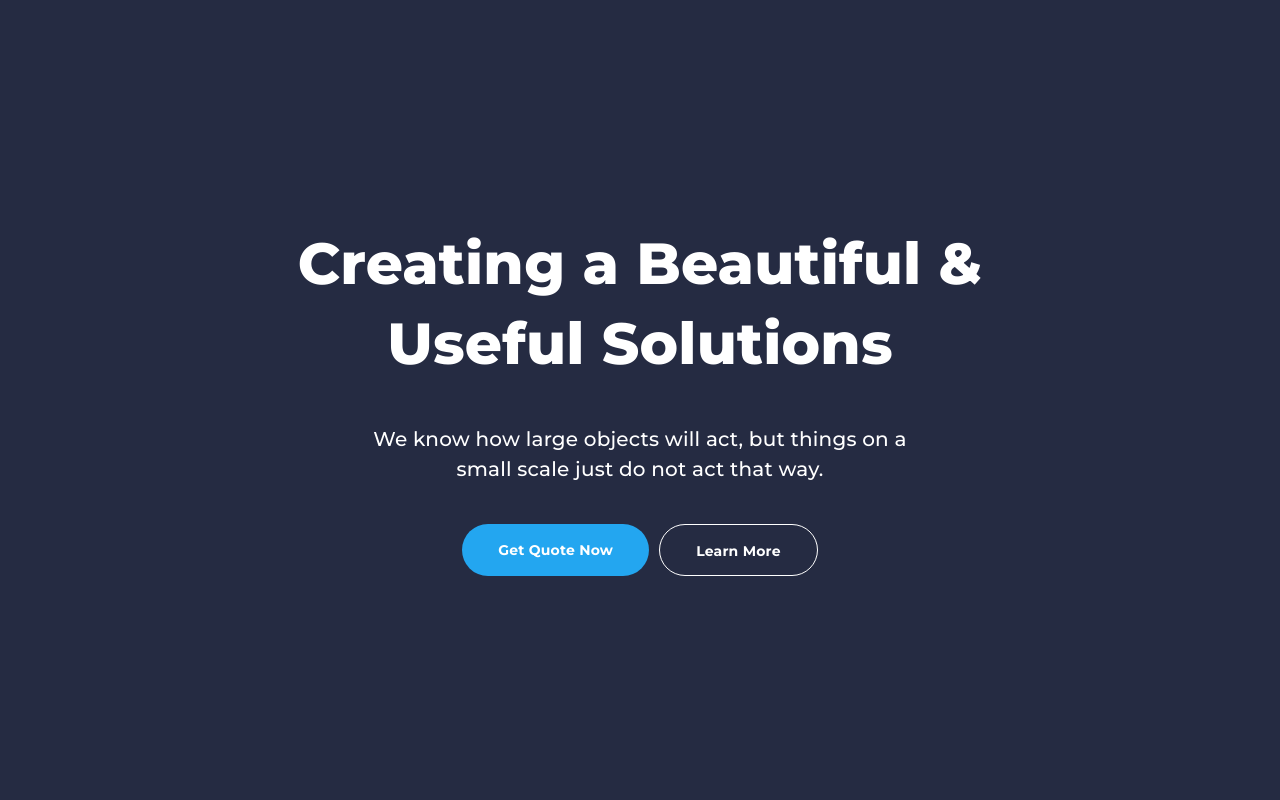
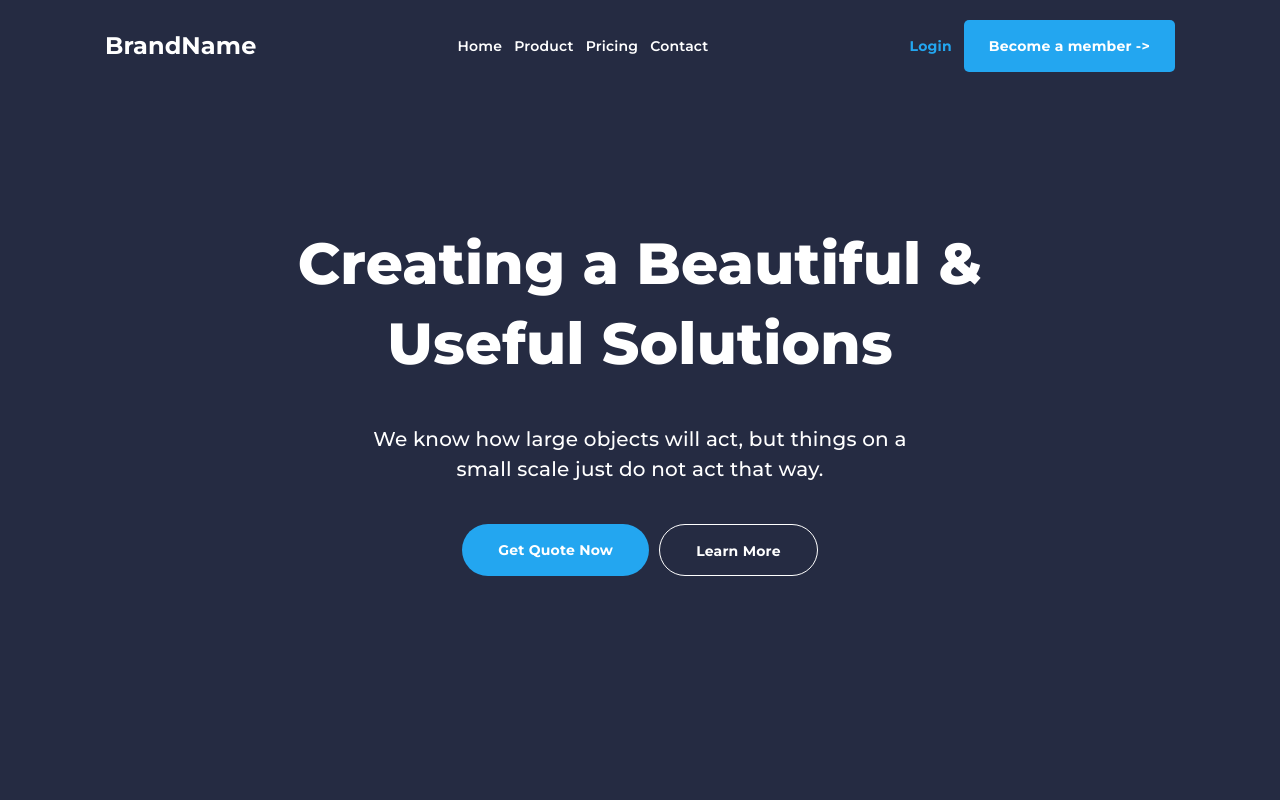
Before and after one commit to SeanD4/react-test, a React (Create React App) app: page / in a window 1280 px wide. Shown: the top 800 px of the page. Built offline with nearby package versions, Linux system fonts and the light colour scheme.

Commit message:
Rendered Header & video poster

```diff
--- a/src/App.js
+++ b/src/App.js
@@ -1,6 +1,6 @@
 import React from "react";
 import Form from "./components/Form";
-// import Header from "./components/Header";
+import Header from "./components/Header";
 import Hero from "./components/Hero";
 import Services from "./components/Services";
 import Clients from "./components/Clients";
@@ -14,7 +14,15 @@ import "./styles.css";
 const App = () => {
   return (
     <main className="container">
-      {/* <Header logo='BrandName' item1='Home' item2='Product' item3='Pricing' item4='Contact' heroButton='Become a member ->'/> */}
+      <Header
+        logo="BrandName"
+        login="Login"
+        item1="Home"
+        item2="Product"
+        item3="Pricing"
+        item4="Contact"
+        heroButton="Become a member ->"
+      />
       <Hero
         heading="Creating a Beautiful & Useful Solutions"
         text="We know how large objects will act, but things on a small scale just do not act that way."
--- a/src/components/About.jsx
+++ b/src/components/About.jsx
@@ -2,6 +2,7 @@ import React from "react";
 import video from "../images/Video.mp4"
 import img1 from '../images/img1.png'
 import img2 from '../images/img2.png'
+import poster from "../images/media-bg.png"
 
 const about = ({
   aboutHead,
@@ -24,7 +25,7 @@ const about = ({
 
       <div className="about__content-wrapper">
         <div className="about__video-wrapper">
-          <video poster="/public/images/media-bg.png">
+          <video poster={poster}>
             <source src={video} type="video/mp4" />
             Your browser does not support the video tag.
           </video>
--- a/src/components/Header.jsx
+++ b/src/components/Header.jsx
@@ -1,6 +1,6 @@
 import React from 'react'
 
-const header = ({logo, item1, item2, item3, item4, heroButton}) => {
+const header = ({logo, item1, item2, item3, item4, heroButton, login}) => {
     return (
         <header className="header__wrapper">
         <div className="header__logo">{logo}</div>
```
